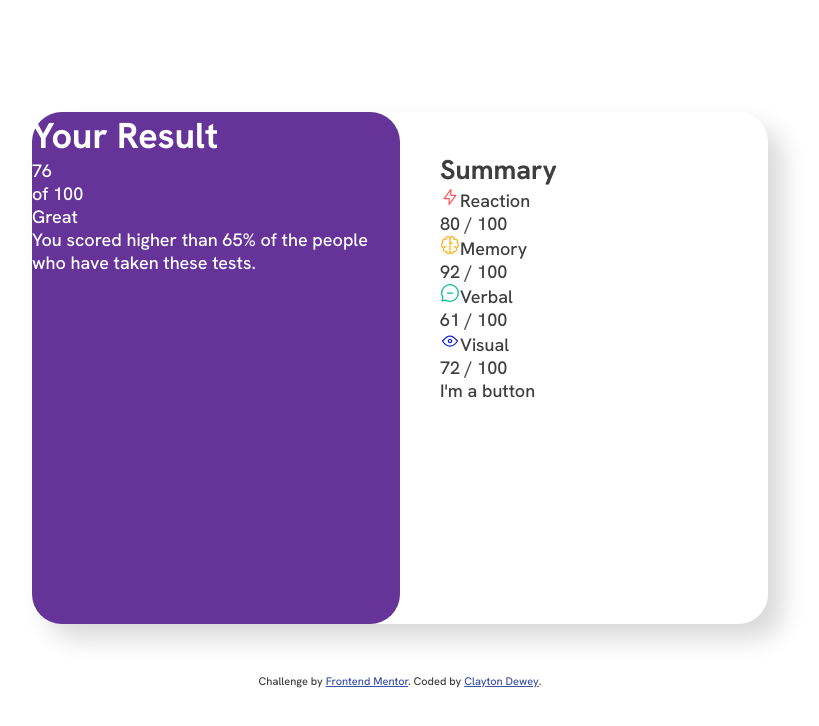
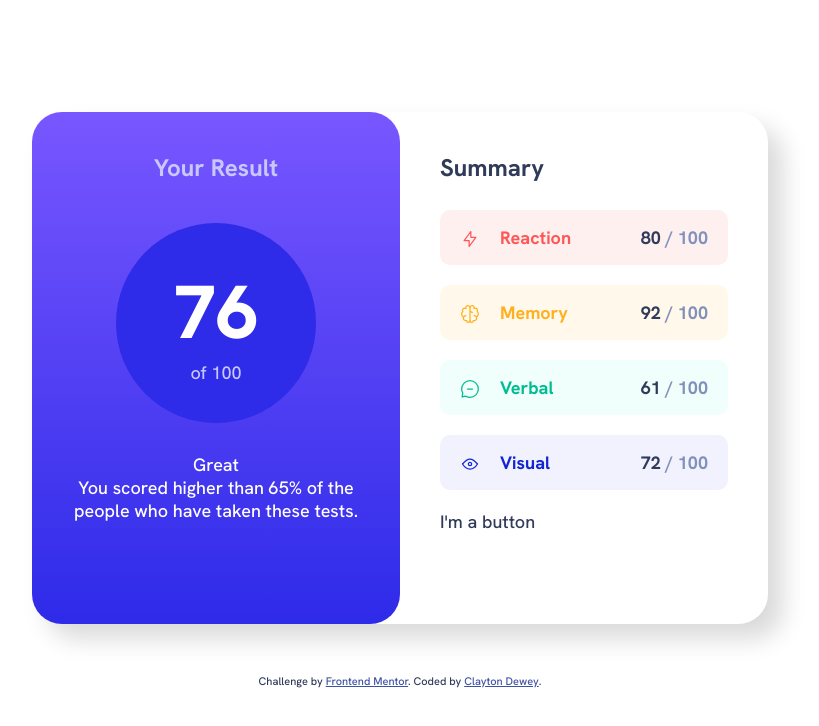
Before and after one commit to ClaytonDewey/results-summary-component, a React (Create React App) app: page / in a window 1280 px wide. Shown: the top 726 px of the page, without its empty margins (240-1059 px from the left). Built offline with nearby package versions, Linux system fonts and the light colour scheme.

Commit message:
Update color variables

```diff
--- a/src/index.scss
+++ b/src/index.scss
@@ -1,27 +1,22 @@
-/*
-- Light red: hsl(0, 100%, 67%)
-- Orangey yellow: hsl(39, 100%, 56%)
-- Green teal: hsl(166, 100%, 37%)
-- Cobalt blue: hsl(234, 85%, 45%)
+// Colors
+$light-red: hsl(0, 100%, 67%);
+$orange-yellow: hsl(39, 100%, 56%);
+$green-teal: hsl(166, 100%, 37%);
+$cobalt-blue: hsl(234, 85%, 45%);
 
-## Gradients
+// Gradients
+$light-slate-blue: hsl(252, 100%, 67%); // (background)
+$light-royal-blue: hsl(241, 81%, 54%); // (background)
 
-- Light slate blue (background): hsl(252, 100%, 67%)
-- Light royal blue (background): hsl(241, 81%, 54%)
+$violet-blue: hsla(256, 72%, 46%, 1); //  (circle)
+$persian-blue: hsla(241, 72%, 46%, 0); //  (circle)
 
-- Violet blue (circle): hsla(256, 72%, 46%, 1)
-- Persian blue (circle): hsla(241, 72%, 46%, 0)
+// Neutral
+$white: hsl(0, 0%, 100%);
+$pale-blue: hsl(221, 100%, 96%);
+$light-lavender: hsl(241, 100%, 89%);
+$dark-gray-blue: hsl(224, 30%, 27%);
 
-
-
-### Neutral
-
-- White: hsl(0, 0%, 100%)
-- Pale blue: hsl(221, 100%, 96%)
-- Light lavender: hsl(241, 100%, 89%)
-- Dark gray blue: hsl(224, 30%, 27%)
-
-*/
 $bp-small: 46em; // 736px;
 $mq-small: "screen and (min-width: #{$bp-small})";
 *,
@@ -36,8 +31,8 @@ html,
 body {
   margin: 0px auto;
   width: 100%;
-  background: #fff;
-  color: #3e3e3e;
+  background: $white;
+  color: $dark-gray-blue;
   box-sizing: border-box;
 }
 
@@ -76,6 +71,7 @@ body {
   & > div {
     margin: 0;
     height: 100%;
+    padding: 4rem;
   }
 
   @media #{$mq-small} {
@@ -91,14 +87,91 @@ body {
 
 // Result Card
 .results {
-  background: rebeccapurple;
-  color: white;
+  background: 7857ff;
+  background-image: linear-gradient(to bottom, $light-slate-blue, $light-royal-blue);
+  color: $white;
   border-radius: 3rem;
+  text-align: center;
+
+  h1 {
+    font-size: 2.4rem;
+    color: $light-lavender;
+    margin-bottom: 4rem;
+  }
+}
+
+.score {
+  &-result {
+    display: flex;
+    align-items: center;
+    justify-content: center;
+    flex-direction: column;
+    margin: 0 auto;
+    height: 20rem;
+    width: 20rem;
+    border-radius: 100%;
+    margin-bottom: 3rem;
+    background: $light-royal-blue;
+    color: $light-lavender;
+  }
+
+  &-value {
+    color: $white;
+    font-size: 7.5rem;
+    font-weight: 800;
+  }
 }
 
 // Summary Card
 .summary {
-  padding: 4rem;
+  h2 {
+    font-size: 2.4rem;
+    margin-bottom: 2.7rem;
+  }
+  &-item {
+    display: flex;
+    justify-content: space-between;
+    align-items: center;
+    height: 5.5rem;
+    padding-left: 2rem;
+    padding-right: 2rem;
+    margin-bottom: 2rem;
+    border-radius: 1rem;
+    font-weight: 700;
+
+    img {
+      margin-right: 2rem;
+      vertical-align: middle;
+    }
+
+    .score {
+      color: lighten($dark-gray-blue, 35%);
+
+      span {
+        color: $dark-gray-blue;
+      }
+    }
+
+    &.reaction {
+      background-color: lighten($light-red, 30%);
+      color: $light-red;
+    }
+
+    &.memory {
+      background-color: lighten($orange-yellow, 40%);
+      color: $orange-yellow;
+    }
+
+    &.verbal {
+      background-color: lighten($green-teal, 60%);
+      color: $green-teal;
+    }
+
+    &.visual {
+      background-color: lighten($cobalt-blue, 52%);
+      color: $cobalt-blue;
+    }
+  }
 }
 
 // Footer
```
